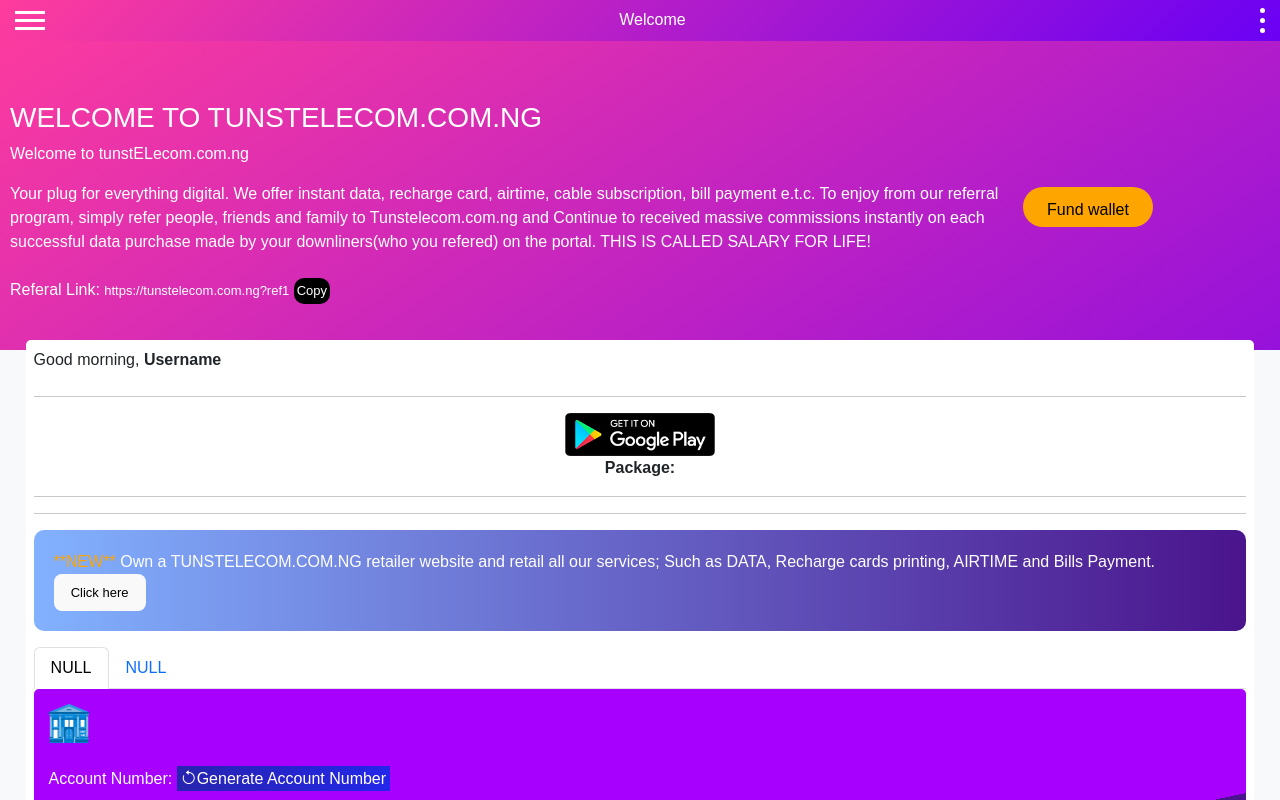
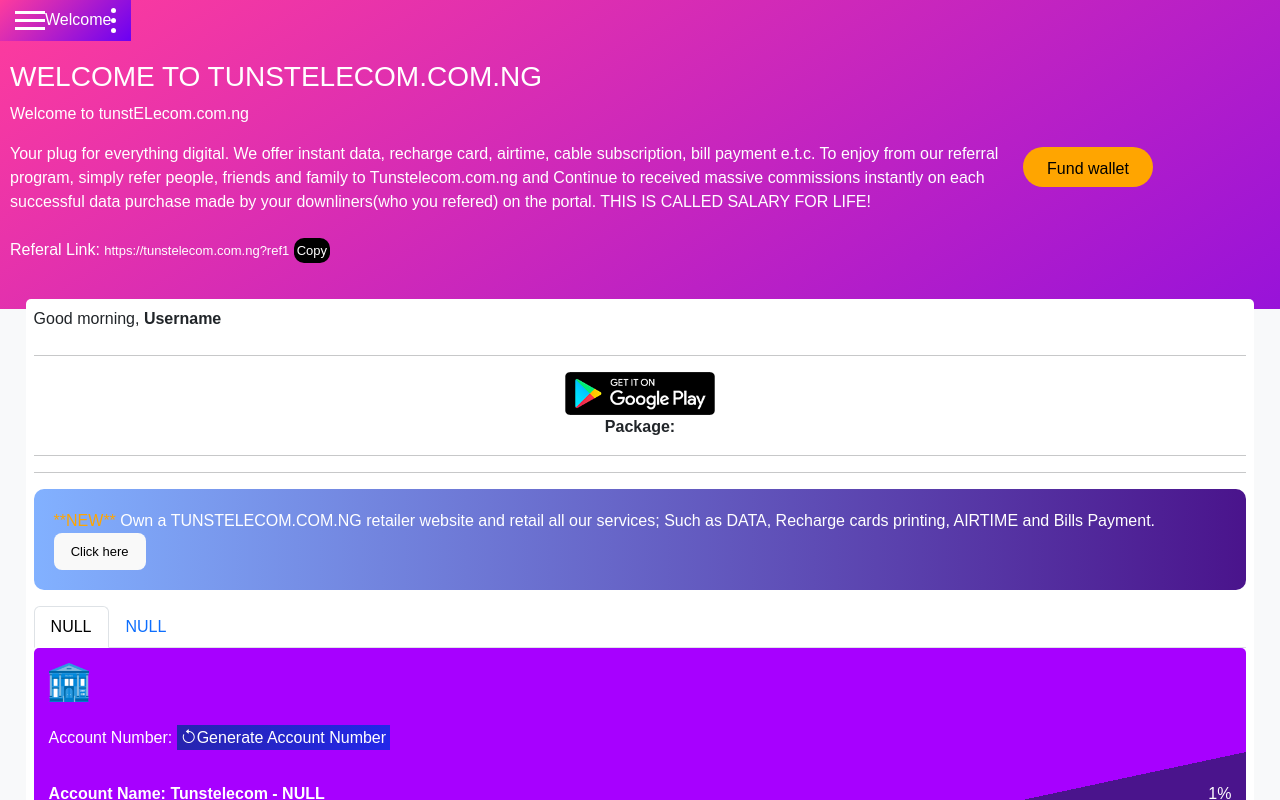
Before and after one commit to Azeezbank/BankySub, a React (Vite) app: page / in a window 1280 px wide. Shown: the top 800 px of the page. Built offline with nearby package versions, Linux system fonts and the light colour scheme.

Commit message:
Update App.css

```diff
--- a/src/App.css
+++ b/src/App.css
@@ -3,6 +3,7 @@
   padding: 0;
   font-family: arial, sans-serif;
 }
+nav {position: fixed; top: 0}
 .navbar {
   display: flex;
   justify-content: center;
```
